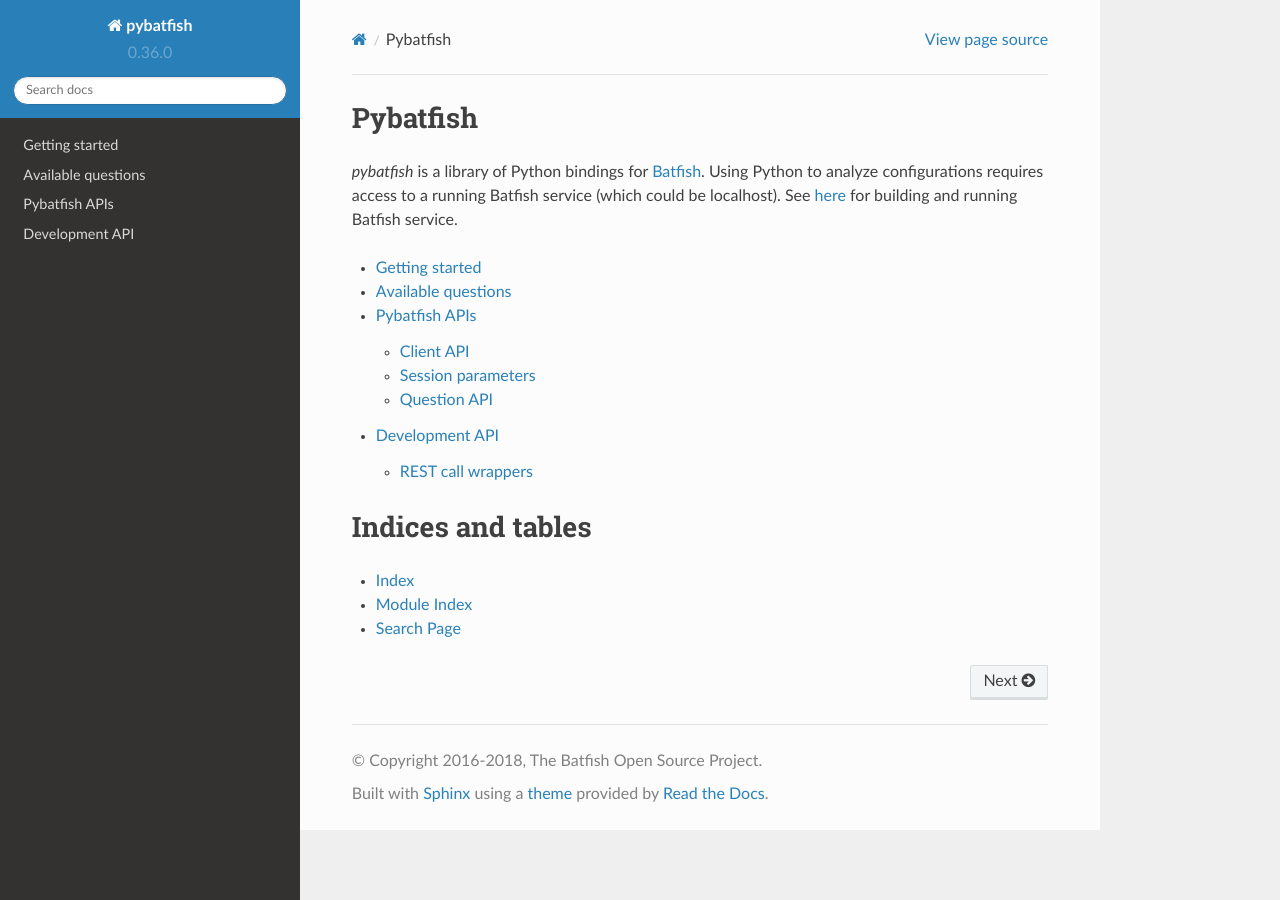
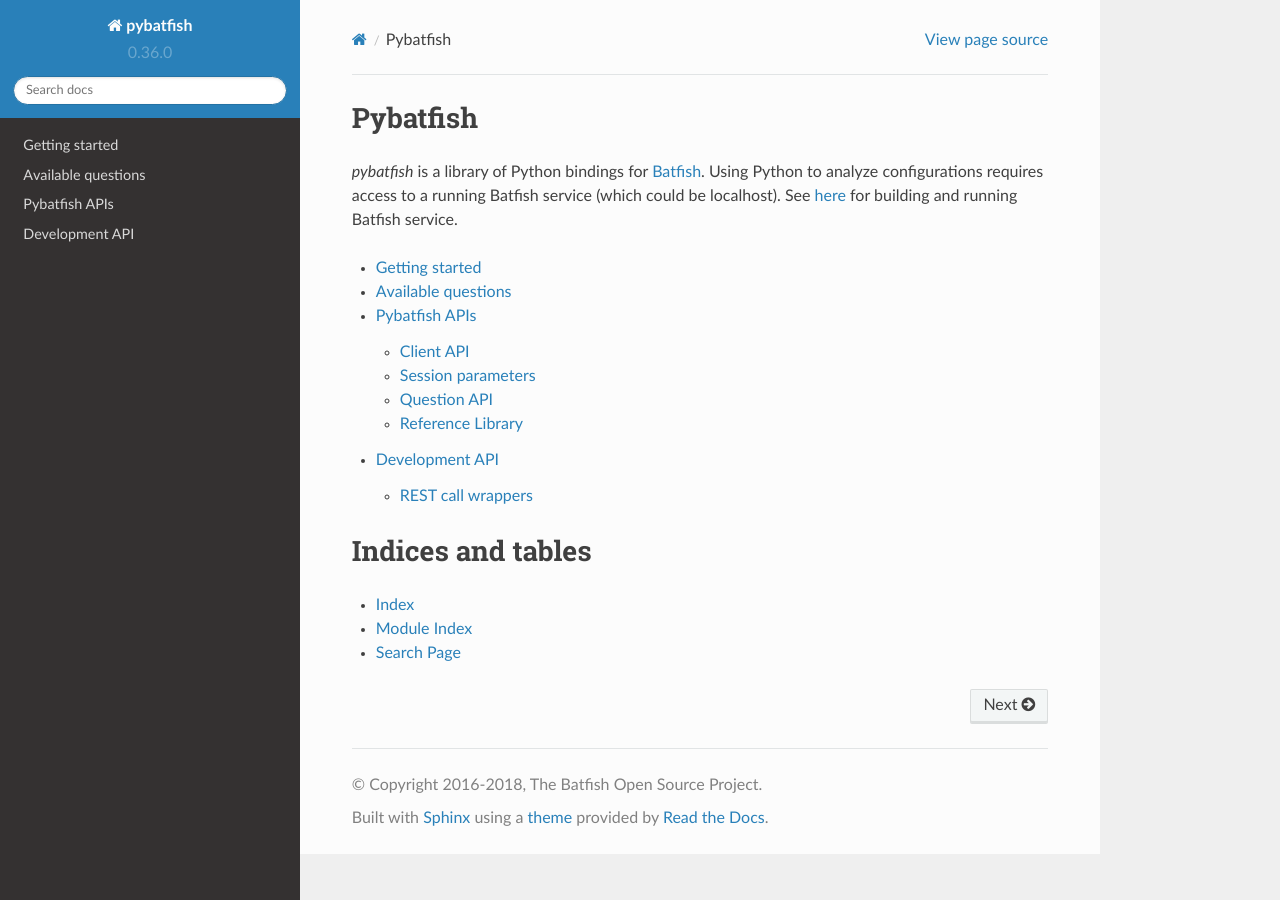
Before and after one commit to batfish/pybatfish, a Sphinx documentation site: the page built from docs/source/index.rst, in a window 1280 px wide. Built offline with Sphinx 7.4.7 and the Read the Docs theme 2.0.0, drawn with Linux system fonts in a browser that asks for light colours.

Commit message:
Add very basic documentation of the reference library data model

```diff
--- a/docs/source/api.rst
+++ b/docs/source/api.rst
@@ -20,3 +20,8 @@
 
 .. automodule:: pybatfish.question.question
     :members:
+
+Reference Library
+----------
+.. automodule:: pybatfish.datamodel.referencelibrary
+    :members:
```
